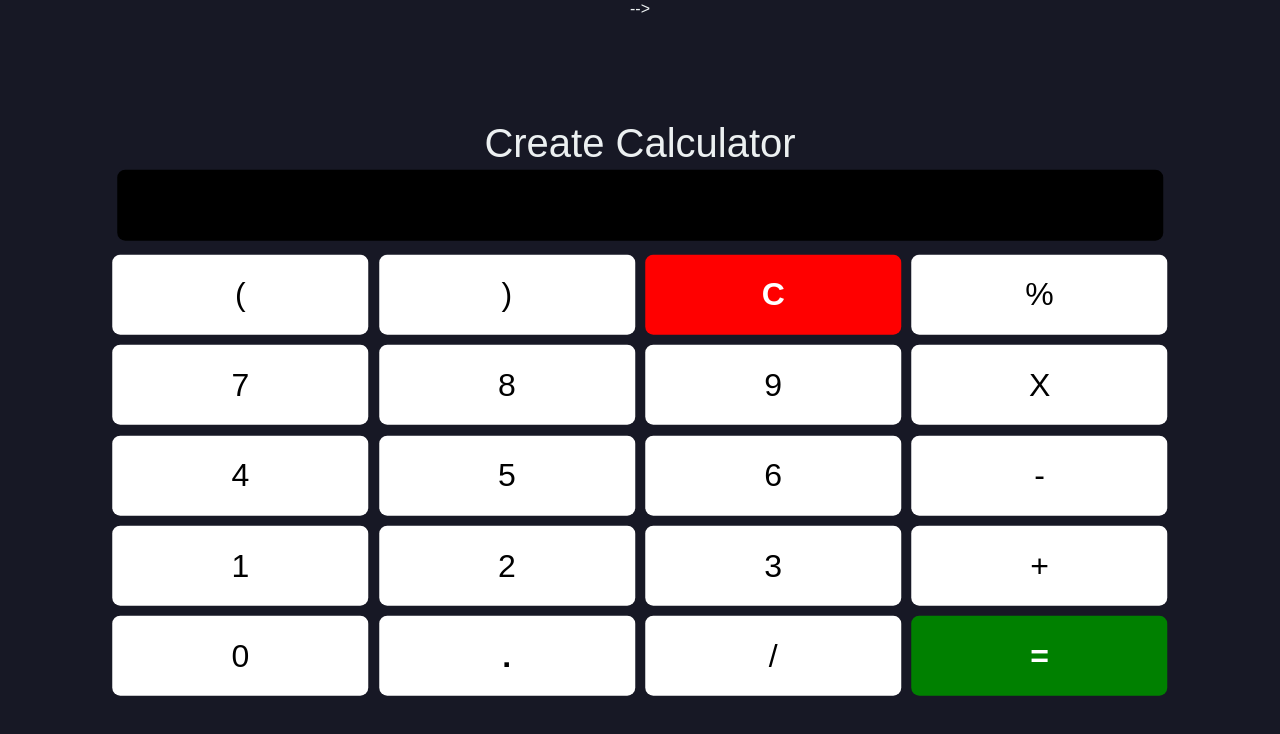
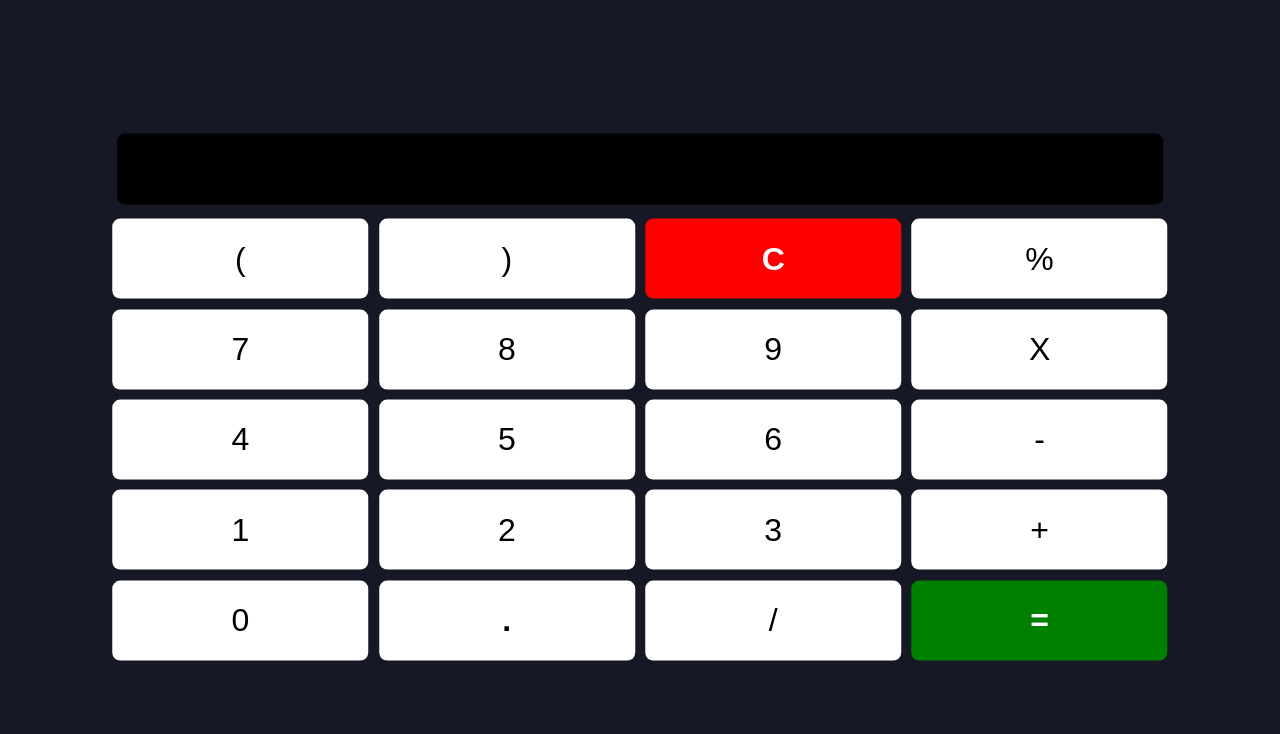
Before and after one commit to ANGADMADHEPURA/simple-javascript-calculator, a plain HTML site: page index.html in a window 1280 px wide. Drawn offline with Linux system fonts and the light colour scheme.

Commit message:
modified

```diff
--- a/index.html
+++ b/index.html
@@ -11,9 +11,7 @@
 
 <body>
 	<div class="container">
-          <h1>Create Calculator</h1>
-		<div class="calculator">
-			<input type="text" name="screen" id="answer" readonly>
+			<input type="text" name="screen" id="result" readonly>
 			<table>
 				<tr>
 					<td><button>(</button></td>
@@ -46,9 +44,8 @@
 					<td><button style="background-color: green; font-weight: bold; color: white;">=</button></td>
 				</tr>
 			</table>
-		</div>
 	</div>
-   -->
+
 </body>
 <script src="app.js"></script>
 </html>
```
